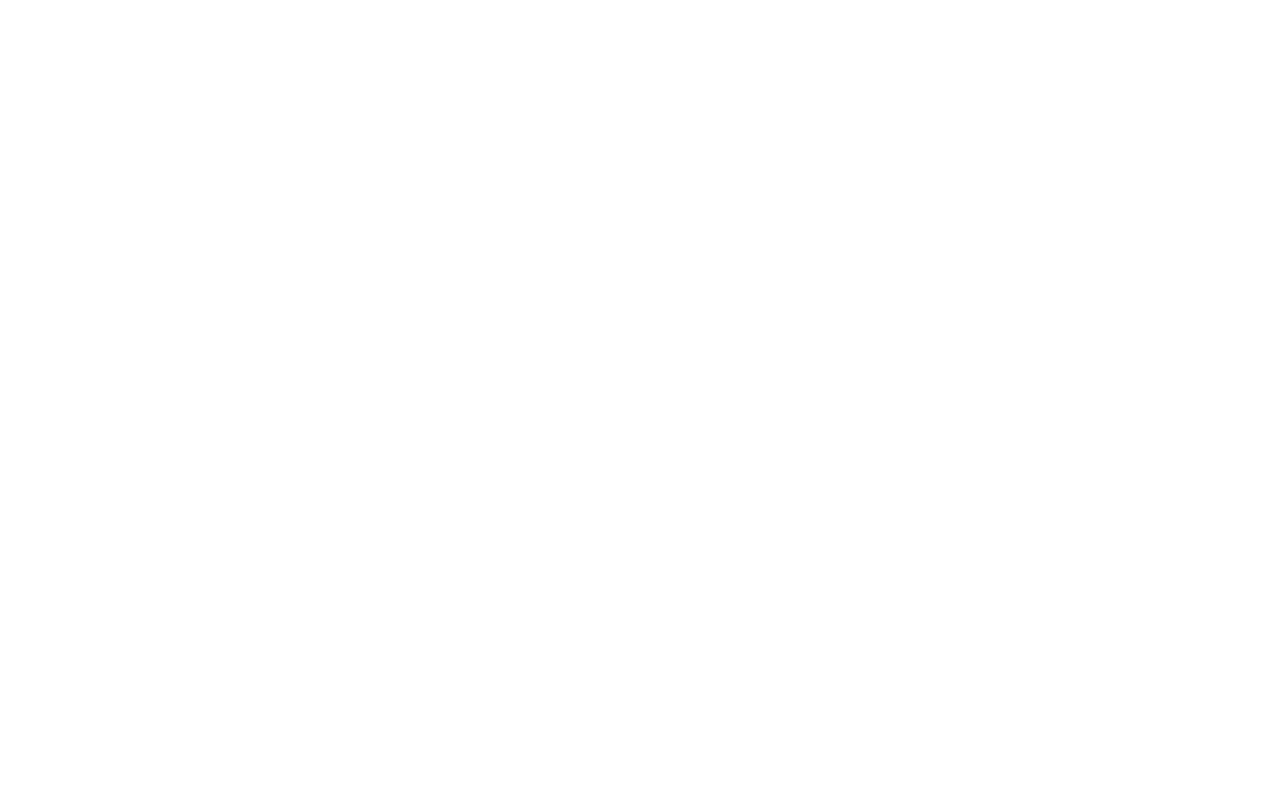
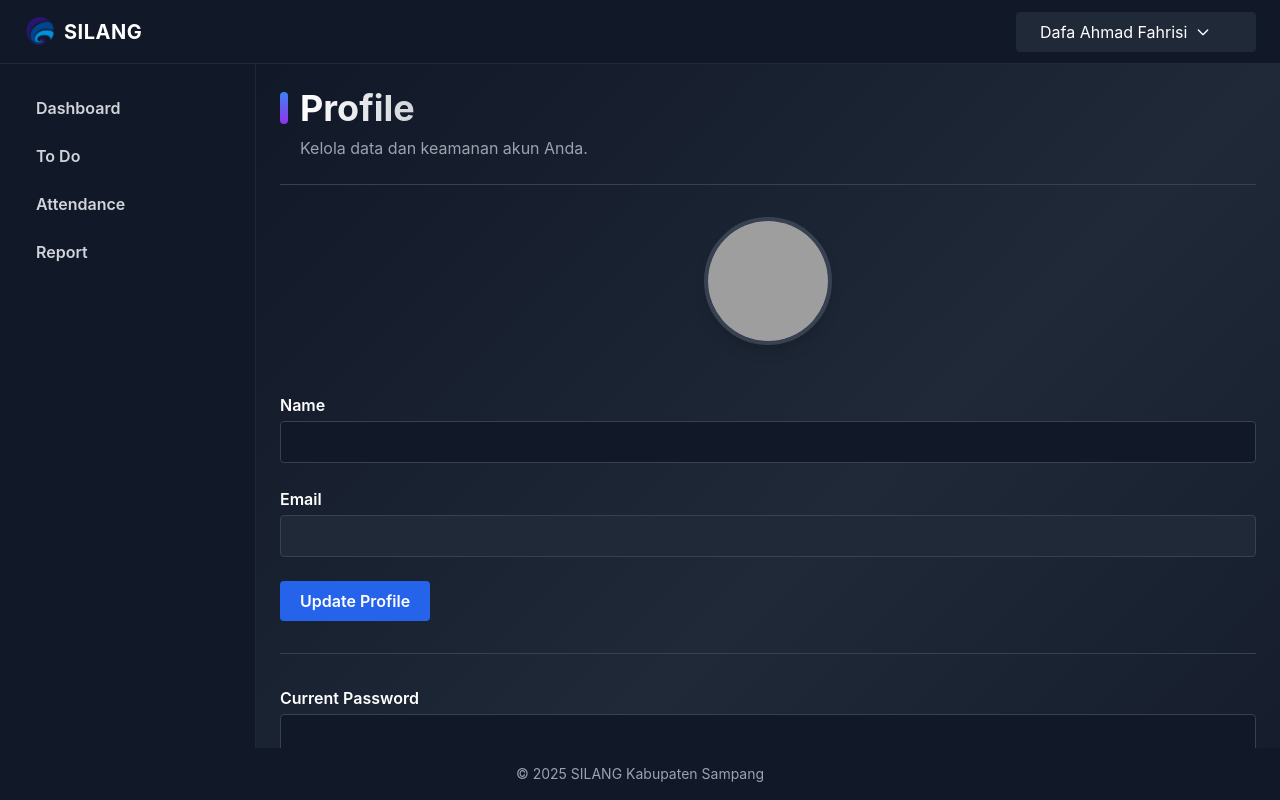
Before and after one commit to DAFAAHMADFAHRISI/Silang-Frontend, a React (Create React App) app: page /ProfileSiswa in a window 1280 px wide. Before the commit this address had no page. Built offline with nearby package versions, Linux system fonts and the light colour scheme; grey boxes are pictures that could not be loaded.

Commit message:
Profile Siswa

```diff
--- a/src/App.tsx
+++ b/src/App.tsx
@@ -8,6 +8,7 @@ import Todo from './Page/Siswa/Todo';
 import Attendance from './Page/Siswa/Attendance';
 import Report from './Page/Siswa/Report';
 import Layout from './LayoutSiswa/Layout';
+import Profile from './Page/Siswa/Profile';
 
 import './App.css';
 
@@ -22,6 +23,7 @@ function App() {
         <Route path='/TodoSiswa' element={<Layout><Todo /></Layout>} />
         <Route path='/AttendanceSiswa' element={<Layout><Attendance /></Layout>} />
         <Route path='/ReportSiswa' element={<Layout><Report /></Layout>} />
+        <Route path='/ProfileSiswa' element={<Layout><Profile /></Layout>} />
       </Routes>
     </Router>
   );
--- a/src/LayoutSiswa/Header.tsx
+++ b/src/LayoutSiswa/Header.tsx
@@ -1,6 +1,28 @@
-import React from 'react';
+import React, { useState, useRef, useEffect } from 'react';
+import { useNavigate } from 'react-router-dom';
 
 const Header: React.FC = () => {
+  const [open, setOpen] = useState(false);
+  const dropdownRef = useRef<HTMLDivElement>(null);
+  const navigate = useNavigate();
+
+  // Close dropdown if clicked outside
+  useEffect(() => {
+    function handleClickOutside(event: MouseEvent) {
+      if (dropdownRef.current && !dropdownRef.current.contains(event.target as Node)) {
+        setOpen(false);
+      }
+    }
+    if (open) {
+      document.addEventListener('mousedown', handleClickOutside);
+    } else {
+      document.removeEventListener('mousedown', handleClickOutside);
+    }
+    return () => {
+      document.removeEventListener('mousedown', handleClickOutside);
+    };
+  }, [open]);
+
   return (
     <header className="w-full h-16 bg-gray-900 border-b border-gray-800 flex items-center justify-between px-6">
       {/* Logo and App Name */}
@@ -13,11 +35,32 @@ const Header: React.FC = () => {
         <span className="text-xl font-bold text-white tracking-wide">SILANG</span>
       </div>
       {/* User Profile */}
-      <div className="flex items-center space-x-2">
-        <div className="bg-gray-800 px-4 py-2 rounded text-white flex items-center space-x-2">
+      <div className="flex items-center space-x-2" ref={dropdownRef}>
+        <div
+          className="bg-gray-800 px-4 py-2 rounded text-white flex items-center space-x-2 cursor-pointer relative min-w-[240px]"
+          onClick={() => setOpen((v) => !v)}
+        >
           <span className="text-lg"><i className="fa fa-user-circle" /></span>
           <span>Dafa Ahmad Fahrisi</span>
-          <svg className="w-4 h-4 ml-1" fill="none" stroke="currentColor" strokeWidth="2" viewBox="0 0 24 24"><path strokeLinecap="round" strokeLinejoin="round" d="M19 9l-7 7-7-7" /></svg>
+          <svg className="w-4 h-4 ml-1" fill="none" stroke="currentColor" strokeWidth="2" viewBox="0 0 24 24">
+            <path strokeLinecap="round" strokeLinejoin="round" d="M19 9l-7 7-7-7" />
+          </svg>
+          {open && (
+            <div className="absolute right-0 top-full mt-2 w-60 bg-[#232834] rounded shadow-lg z-50 border border-gray-700 py-2 flex flex-col gap-1">
+              <button
+                className="w-full text-left px-6 py-3 text-white hover:bg-gray-700 text-lg rounded"
+                onClick={() => { setOpen(false); navigate('/ProfileSiswa'); }}
+              >
+                Profile
+              </button>
+              <button
+                className="w-full text-left px-6 py-3 text-white hover:bg-gray-700 text-lg rounded"
+                onClick={() => { setOpen(false); navigate('/Login'); }}
+              >
+                Log out
+              </button>
+            </div>
+          )}
         </div>
       </div>
     </header>
--- /dev/null
+++ b/src/Page/Siswa/Profile.tsx
@@ -0,0 +1,74 @@
+import React from 'react';
+
+const Profile: React.FC = () => {
+  return (
+    <div className="bg-gradient-to-br from-gray-900 via-gray-800 to-gray-900 text-white p-6">
+      <div className="mb-6 mt-0">
+        <div className="flex items-center space-x-3">
+          <div className="w-2 h-8 bg-gradient-to-b from-blue-500 to-purple-600 rounded-full"></div>
+          <h1 className="text-4xl font-bold bg-gradient-to-r from-white to-gray-300 bg-clip-text text-transparent">
+            Profile
+          </h1>
+        </div>
+        <p className="text-gray-400 mt-2 ml-5">Kelola data dan keamanan akun Anda.</p>
+      </div>
+      <hr className="border-gray-700 mb-8" />
+      <div className="flex flex-col items-center mb-8">
+        <img
+          src="https://randomuser.me/api/portraits/men/1.jpg"
+          alt="Profile"
+          className="w-32 h-32 rounded-full object-cover border-4 border-gray-700 shadow-lg mb-4"
+        />
+      </div>
+      <form className="space-y-6">
+        <div>
+          <label className="block text-white mb-1 font-semibold">Name</label>
+          <input
+            type="text"
+            className="w-full bg-gray-900 border border-gray-700 rounded px-3 py-2 text-white focus:outline-none"
+            value=""
+            readOnly
+          />
+        </div>
+        <div>
+          <label className="block text-white mb-1 font-semibold">Email</label>
+          <input
+            type="email"
+            className="w-full bg-gray-800 border border-gray-700 rounded px-3 py-2 text-white focus:outline-none"
+            value=""
+            readOnly
+          />
+        </div>
+        <button type="button" className="bg-blue-600 hover:bg-blue-700 text-white px-5 py-2 rounded font-semibold">Update Profile</button>
+      </form>
+      <hr className="my-8 border-gray-700" />
+      <form className="space-y-6">
+        <div>
+          <label className="block text-white mb-1 font-semibold">Current Password</label>
+          <input
+            type="password"
+            className="w-full bg-gray-900 border border-gray-700 rounded px-3 py-2 text-white focus:outline-none"
+          />
+        </div>
+        <div>
+          <label className="block text-white mb-1 font-semibold">New Password</label>
+          <input
+            type="password"
+            className="w-full bg-gray-900 border border-gray-700 rounded px-3 py-2 text-white focus:outline-none"
+          />
+        </div>
+        <div>
+          <label className="block text-white mb-1 font-semibold">Confirm New Password</label>
+          <input
+            type="password"
+            className="w-full bg-gray-900 border border-gray-700 rounded px-3 py-2 text-white focus:outline-none"
+          />
+        </div>
+        <button type="button" className="bg-blue-600 hover:bg-blue-700 text-white px-5 py-2 rounded font-semibold">Update Password</button>
+      </form>
+      <button type="button" className="bg-red-600 hover:bg-red-700 text-white px-5 py-2 rounded font-semibold mt-6">Delete Account</button>
+    </div>
+  );
+};
+
+export default Profile;
```
